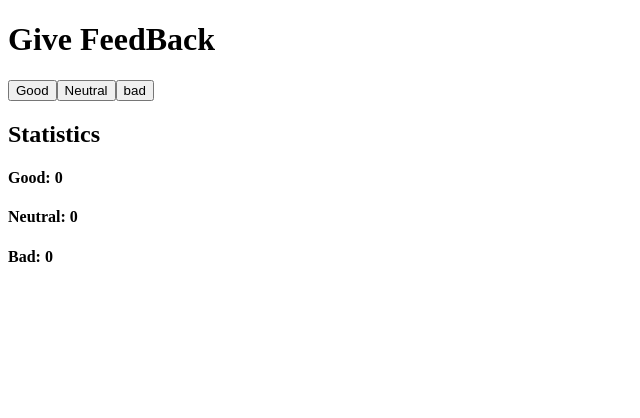
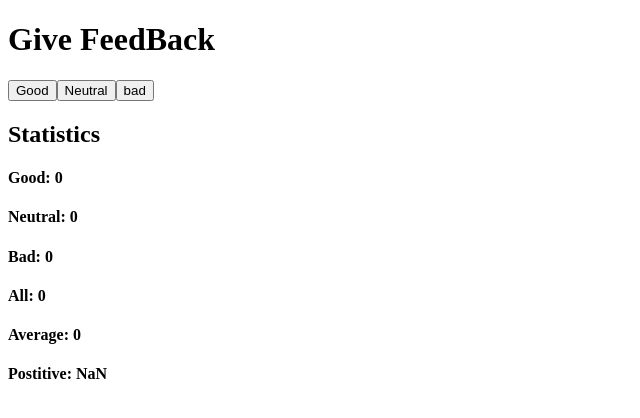
Before and after one commit to notjoshsaylor/fullstack_part1, a React (Create React App) app: page / in a window 1280 px wide. Shown: the top 418 px of the page, without its empty margins (0-640 px from the left). Built offline with nearby package versions, Linux system fonts and the light colour scheme; the HTML template or start-up script is replaced by a standard one.

Commit message:
full stack open ex. 1.7

```diff
--- a/src/App.js
+++ b/src/App.js
@@ -7,10 +7,12 @@ const App =() => {
   const [good, setGood] = useState(0)
   const [neutral, setNeutral] = useState(0)
   const [bad, setBad] = useState(0)
+  let all = good + neutral + bad
+  let average = (good + neutral + bad) / 3
+  let postitive = (good + neutral + bad) / good
 
   const handleGoodClick = () => {
      setGood(good + 1)
-
   }
 
   const handleNeutralClick = () => {
@@ -31,6 +33,9 @@ const App =() => {
       <h4>Good: {good}</h4>
       <h4>Neutral: {neutral}</h4>
       <h4>Bad: {bad}</h4>
+      <h4>All: {all}</h4>
+      <h4>Average: {average}</h4>
+      <h4>Postitive: {postitive}</h4>
     </>
     )
 
```
